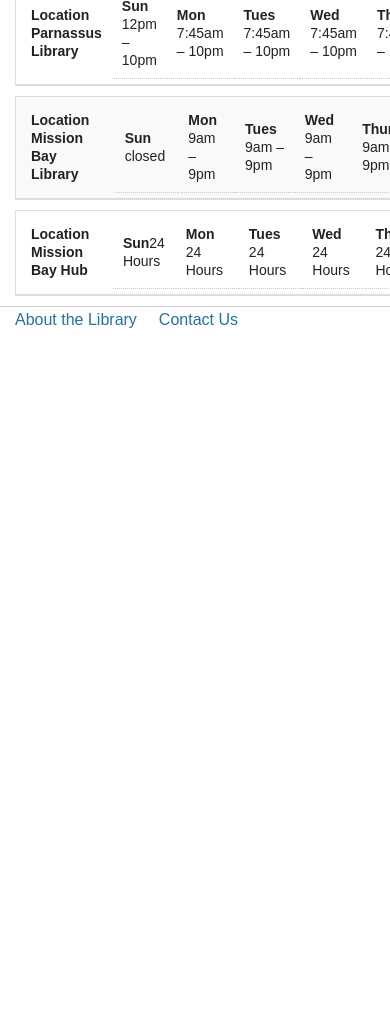
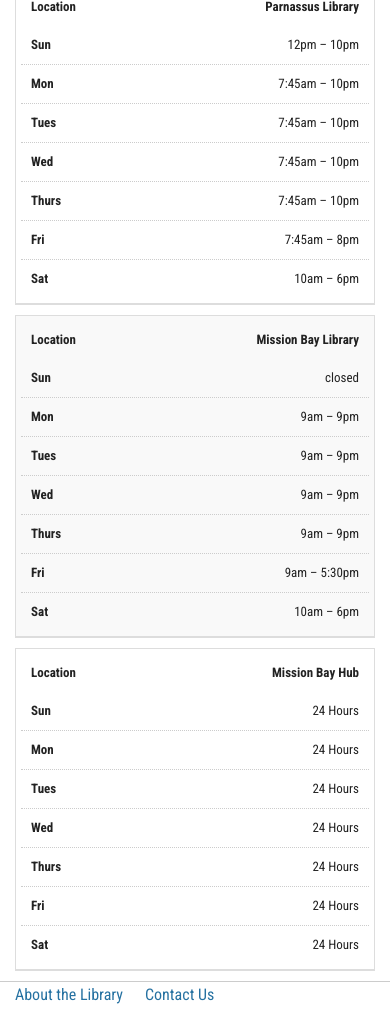
Before and after one commit to ucsf-ckm/library-menus, a Jekyll site: the page built from visit/hours/index.html, in a window 390 px wide, cut to the strip 211-1236 px from the top of the page. Built offline with Jekyll 4.4.1, drawn with Linux system fonts in a browser that asks for light colours; nearby versions of some CDN libraries; before the commit the page ends 900 px from its top, so only the background shows below that.

Commit message:
fix prototype

```diff
--- a/visit/hours/index.html
+++ b/visit/hours/index.html
@@ -3,11 +3,7 @@ layout: default
 ---
 
 <style>
-  body {
-    font-family: arial;
-  }
-
-  table {
+  table.responsive {
     border: 1px solid #ccc;
     width: 100%;
     margin:0;
@@ -16,78 +12,70 @@ layout: default
     border-spacing: 0;
   }
 
-  table tr {
+  table.responsive tr {
     border: 1px solid #ddd;
     padding: 5px;
   }
 
-  table th, table td {
+  table.responsive th, table.responsive td {
     padding: 10px;
     text-align: center;
   }
 
-  table th {
+  table.responsive th {
     text-transform: uppercase;
     font-size: 14px;
     letter-spacing: 1px;
   }
-  table td:first-child {
+  table.responsive td:first-child {
       border-bottom: 0;
        font-weight: bold;
     }
 
   @media screen and (max-width: 600px) {
 
-    table {
+    table.responsive {
       border: 0;
     }
 
-    table thead {
+    table.responsive thead {
       display: none;
     }
 
-    table tr {
+    table.responsive tr {
       margin-bottom: 10px;
       display: block;
       border-bottom: 2px solid #ddd;
     }
 
-    table td {
+    table.responsive td {
       display: block;
       text-align: right;
       font-size: 13px;
       border-bottom: 1px dotted #ccc;
     }
 
-    table td:first-child {
+    table.responsive td:first-child {
       border-bottom: 0;
       font-weight: bold;
     }
 
-    table td:last-child {
+    table.responsive td:last-child {
       border-bottom: 0;
     }
 
-    table td:before {
+    table.responsive td:before {
       content: attr(data-label);
       float: left;
       text-transform: none;
       font-weight: bold;
     }
   }
-  @media screen and (max-width: 600px) {
-  table td:before {
-    content: attr(data-label);
-    float: left;
-    text-transform: none;
-    font-weight: bold;
-  }
-}
 </style>
 
 <div class="row">
   <div class="large-12 columns">
-    <table>
+    <table class="responsive">
       <thead>
         <tr>
           <th>Location</th>
```
